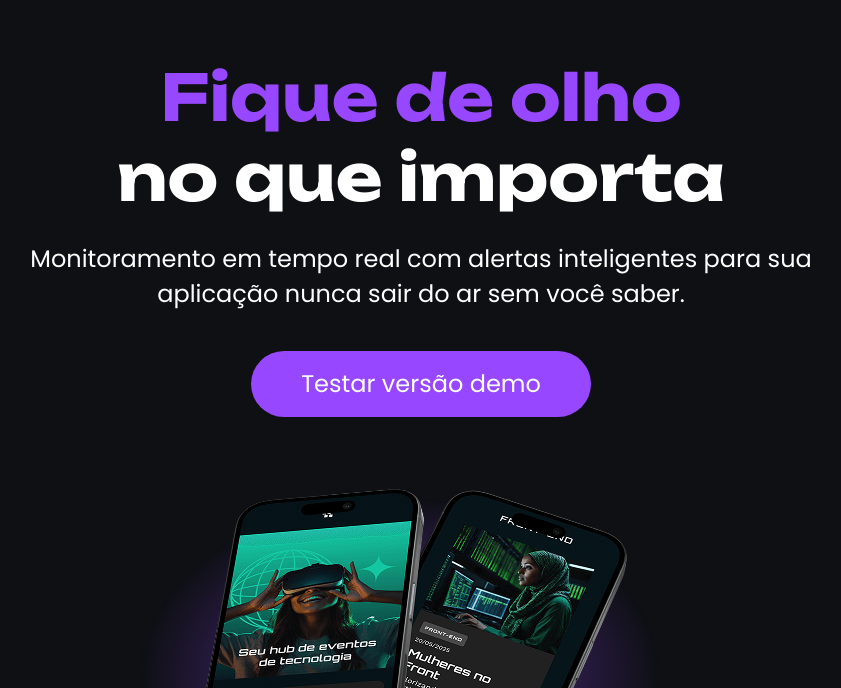
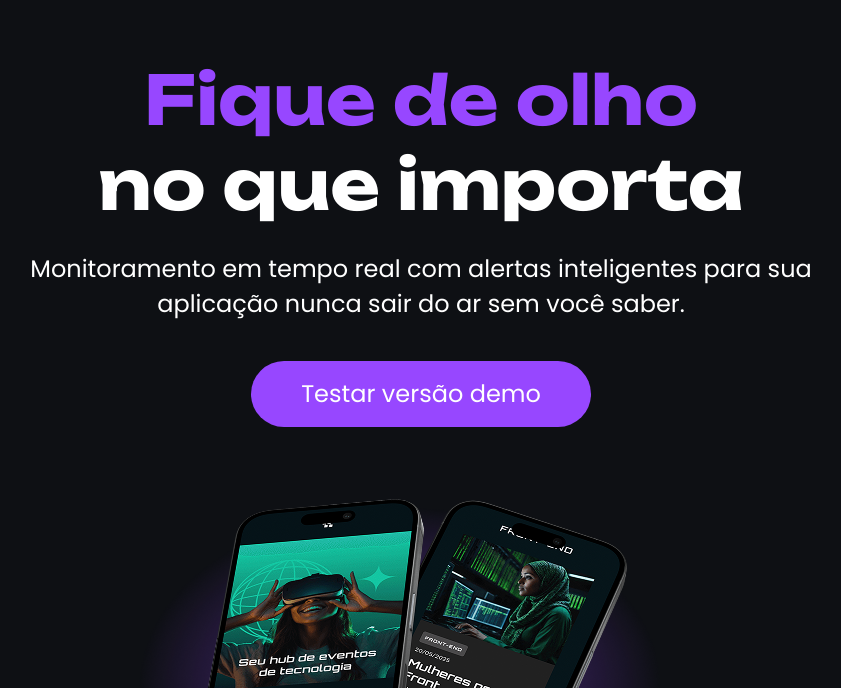
Before and after one commit to BeatrizMazzocca/tecboard, a plain HTML site: page index.html in a window 1280 px wide. Shown: the part 112-800 px from the top of the page, without its empty margins (219-1060 px from the left). Drawn offline with Linux system fonts and the light colour scheme.

Commit message:
Altera tamanho da fonte do título

```diff
--- a/css/style.css
+++ b/css/style.css
@@ -36,7 +36,7 @@ header img{
 }
 
 h1{
-    font-size: 64px;
+    font-size: 68px;
     font-family: "Unbounded", sans-serif;
     font-weight: bold;
     text-align: center;
```
